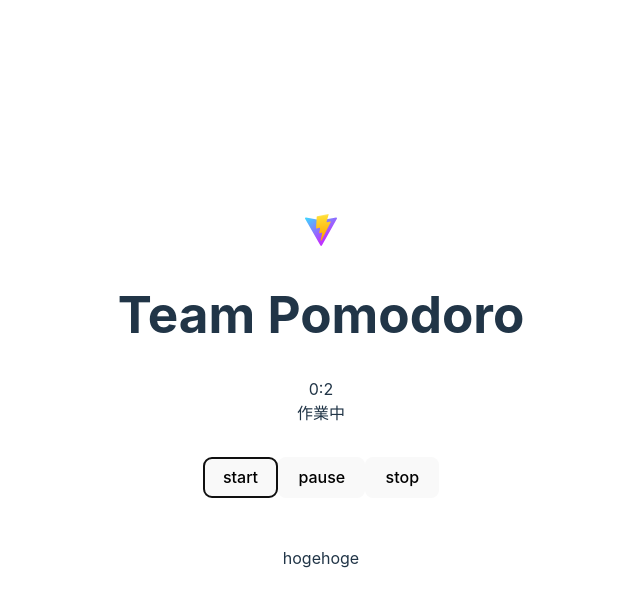
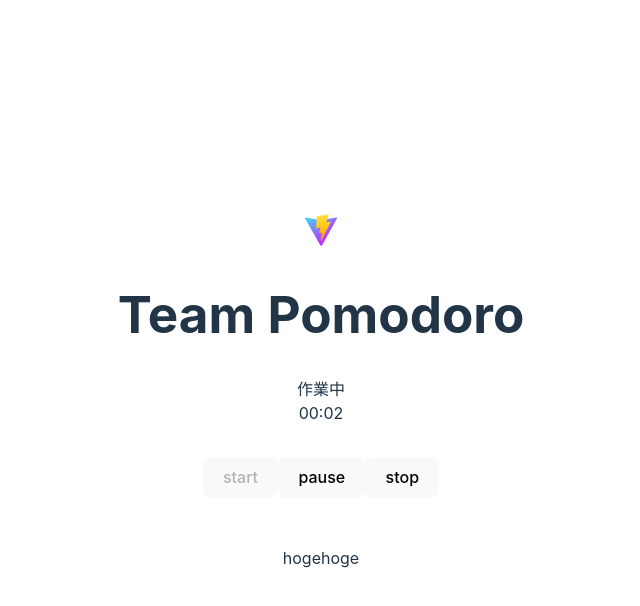
Before and after one commit to kunst1080/team-pomodoro, a React (Vite) app: page / in a window 1280 px wide. Both pictures are taken after a click on the button "start". Shown: the top 606 px of the page, without its empty margins (319-959 px from the left). Built offline with nearby package versions, Linux system fonts and the light colour scheme.

Commit message:
タイマーがちゃんと動くようになった

```diff
--- a/src/ClockComponent.tsx
+++ b/src/ClockComponent.tsx
@@ -1,38 +1,68 @@
 import { useState } from "react"
 import DialComponent from "./DialComponent"
-import { now } from "./common"
+import { formatTime, now } from "./common"
+
+type STATE = "STOP" | "PROCESSING" | "PAUSE"
 
 function ClockComonent() {
     const [startTime, setStartTime] = useState(0)
     const [stopTime, setStopTime] = useState(0)
+    const [state, setState] = useState<STATE>("STOP")
 
     const start = () => {
+        if (state == "PROCESSING") return
         console.log("start")
-        setStartTime(now())
+        setState("PROCESSING")
+        if (startTime == 0) {
+            setStartTime(now())
+        }
         setStopTime(0)
     }
     const pause = () => {
+        if (state == "PAUSE") return
         console.log("pause")
-        // setStartTime(startTime)
-        setStopTime(now())
+        setState("PAUSE")
+        if (stopTime == 0) {
+            setStopTime(now())
+        }
     }
     const stop = () => {
         console.log("stop")
+        setState("STOP")
         setStartTime(0)
         setStopTime(0)
     }
     console.log("render: ClockComonent")
     return (
         <>
-            <DialComponent startTime={startTime} stopTime={stopTime} />
+            <div className="clock">
+                {state == "STOP" && (
+                    <>
+                        <div>作業開始</div>
+                        <div>--:--</div>
+                    </>
+                )}
+                {state == "PAUSE" && (
+                    <>
+                        <div>一時停止</div>
+                        <div>{formatTime(stopTime - startTime)}</div>
+                    </>
+                )}
+                {state == "PROCESSING" && (
+                    <>
+                        <div>作業中</div>
+                        <DialComponent startTime={startTime} stopTime={stopTime} />
+                    </>
+                )}
+            </div>
             <div className="card">
-                <button onClick={start}>
+                <button onClick={start} disabled={state == 'PROCESSING'}>
                     start
                 </button>
-                <button onClick={pause}>
+                <button onClick={pause} disabled={state == 'PAUSE' || state == 'STOP'}>
                     pause
                 </button>
-                <button onClick={stop}>
+                <button onClick={stop} disabled={state == 'STOP'}>
                     stop
                 </button>
             </div>
--- a/src/DialComponent.tsx
+++ b/src/DialComponent.tsx
@@ -6,36 +6,18 @@ type Props = {
     stopTime: number
 }
 
-let timerID = 0
+function DialComponent(props: Props) {
+    const [currentTime, setCurrentTime] = useState(now())
 
-function DialComponent(props: Props) {
-    const [currentTime, setCurrentTime] = useState(0)
-
-
-    let stateLabel
-    let timeLabel
-    if (props.startTime == 0) {
-        clearInterval(timerID)
-        stateLabel = "作業開始"
-        timeLabel = "--:--"
-    } else if (props.stopTime == 0) {
-        stateLabel = "作業中"
-        timeLabel = formatTime(currentTime - props.startTime)
-        timerID = setInterval(() => {
-            console.log(`timerID: ${timerID}`)
-            setCurrentTime(now())
-        }, 1000)
-    } else {
-        clearInterval(timerID)
-        stateLabel = "一時停止"
-        timeLabel = formatTime(props.stopTime - props.startTime)
-    }
-
+    const timeLabel = formatTime(currentTime - props.startTime)
+    setTimeout(() => {
+        console.log("setTimeout")
+        setCurrentTime(now())
+    }, 1000)
     console.log("render: DialComponent")
     return (
         <div className="clock">
             <div>{timeLabel}</div>
-            <div>{stateLabel}</div>
         </div>
     )
 }
--- a/src/common.ts
+++ b/src/common.ts
@@ -5,9 +5,13 @@ export function now(): number {
 export function formatTime(time: number): string {
     const dt = new Date(time)
     if (time > 3600000) {
-        return `${dt.getHours()}:${dt.getMinutes()}:${dt.getSeconds()}`
+        return `${padZero(dt.getHours(), 2)}:${padZero(dt.getMinutes(), 2)}:${padZero(dt.getSeconds(), 2)}`
     } else {
-        return `${dt.getMinutes()}:${dt.getSeconds()}`
+        return `${padZero(dt.getMinutes(), 2)}:${padZero(dt.getSeconds(), 2)}`
     }
 
 }
+
+function padZero(v: any, length: number): string {
+    return v.toString().padStart(length, '0')
+}
```
Also changed, not shown: src/Timer.ts (deleted, +0 -17 lines).
